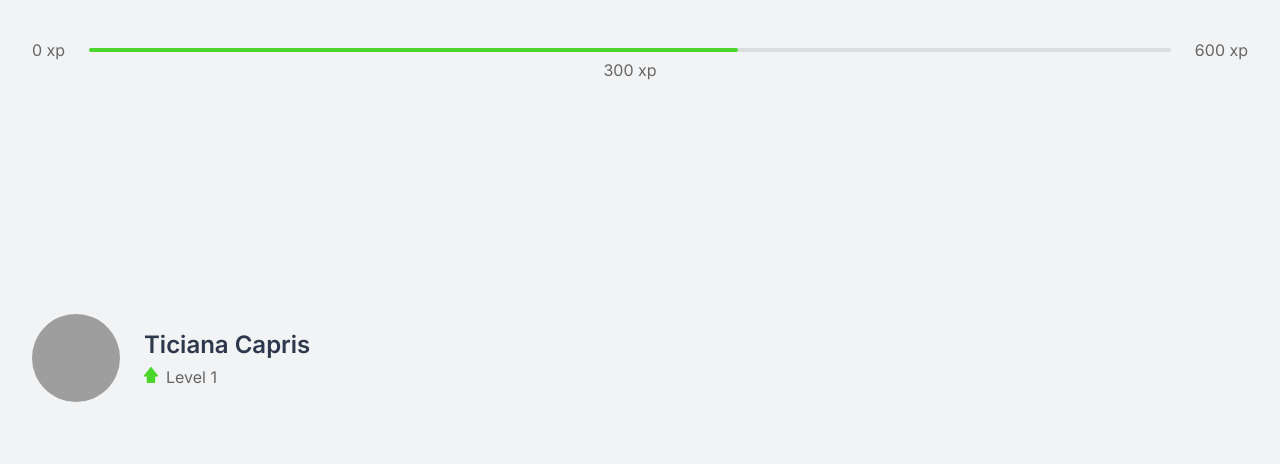
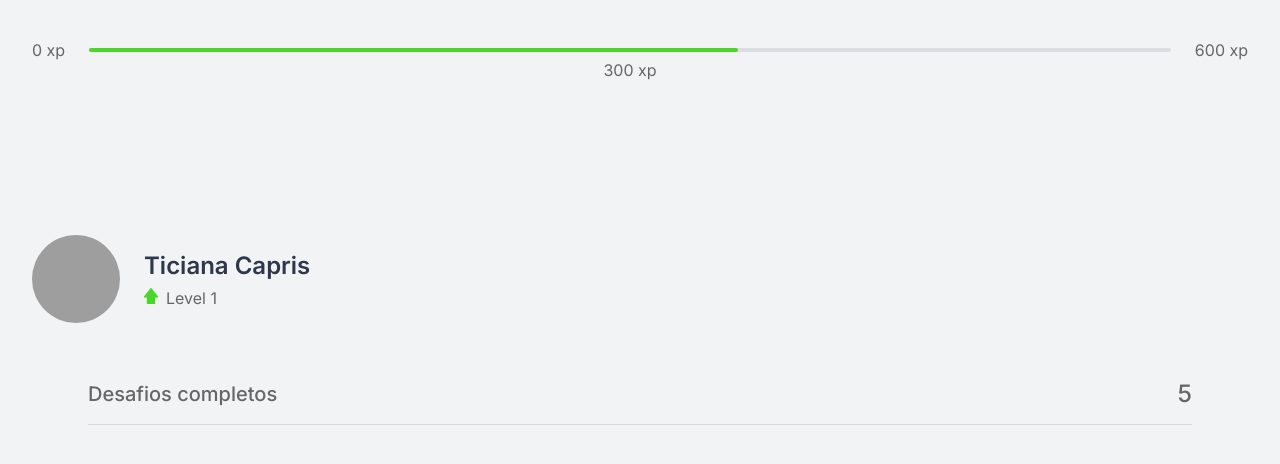
Before and after one commit to ticianacapris/NWL-4, a Next.js app in the folder moveit-next/: page / in a window 1280 px wide. Shown: the top 464 px of the page. Built offline with nearby package versions, Linux system fonts and the light colour scheme; grey boxes are pictures that could not be loaded.

Commit message:
Criação Componente Completed Challenges

```diff
--- /dev/null
+++ b/moveit-next/src/components/CompletedChallenges.tsx
@@ -0,0 +1,19 @@
+import styles from '../styles/components/CompletedChallenges.module.css';
+export function CompletedChallenges() {
+    return (
+
+
+
+            <div className={styles.CompletedChallengesContainer}>
+                <span>
+                    Desafios completos
+                </span>
+                <span>
+                    5
+                </span>
+            </div>
+
+
+
+    );
+}
--- a/moveit-next/src/pages/index.tsx
+++ b/moveit-next/src/pages/index.tsx
@@ -1,5 +1,7 @@
 
 
+import React from "react";
+import { CompletedChallenges } from "../components/CompletedChallenges";
 import { ExperienceBar } from "../components/ExperienceBar";
 import { Profile } from "../components/Profile";
 import styles from "../styles/pages/Home.module.css";
@@ -13,6 +15,7 @@ export default function Home() {
     <section>
       <div>
       <Profile/>
+      <CompletedChallenges/>
 
       </div>
       <div>
--- /dev/null
+++ b/moveit-next/src/styles/components/CompletedChallenges.module.css
@@ -0,0 +1,22 @@
+.CompletedChallengesContainer{
+
+    display:flex;
+    align-items:center;
+    justify-content: space-between;
+
+    margin: 3.5rem;
+    padding-bottom: 1rem;
+    border-bottom:1px solid #d7d8da;
+
+    font-weight: 500;
+}
+
+.CompletedChallengesContainer span:first-child{
+font-size: 1.25rem;
+
+}
+
+.CompletedChallengesContainer span:last-child{
+    font-size: 1.5rem;
+
+    }
```
